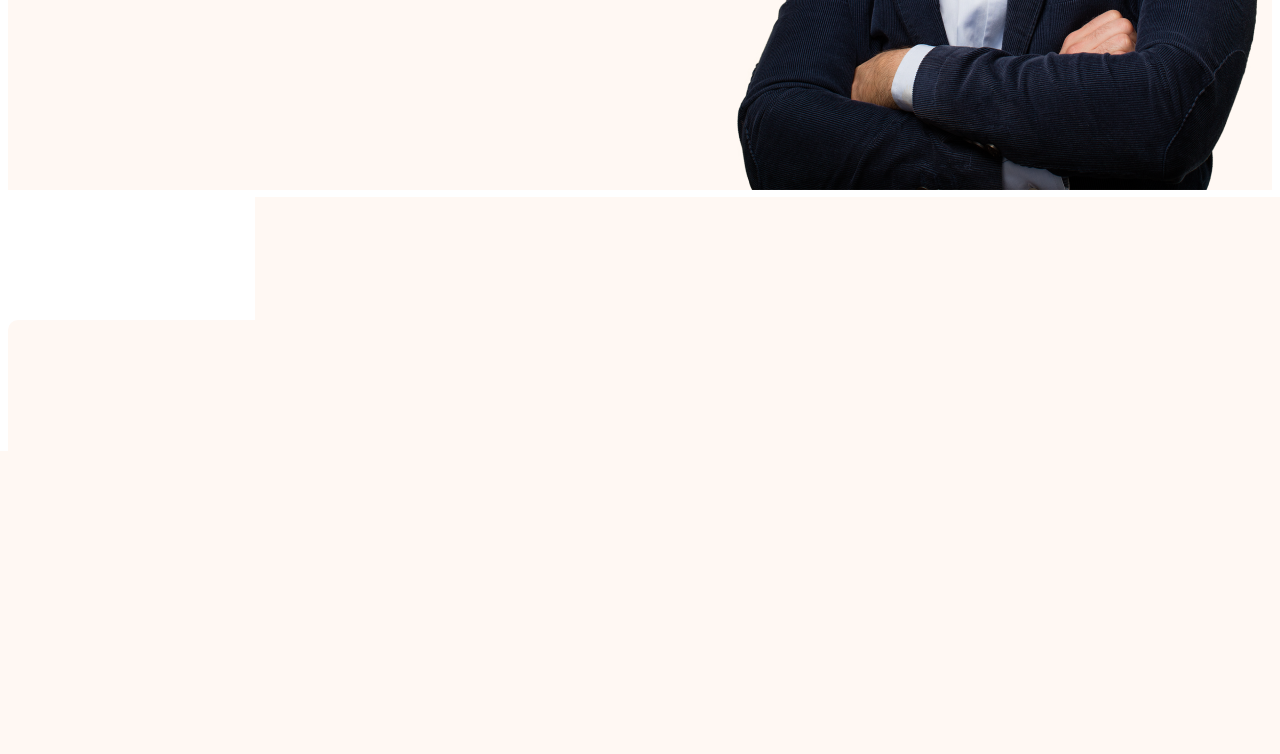
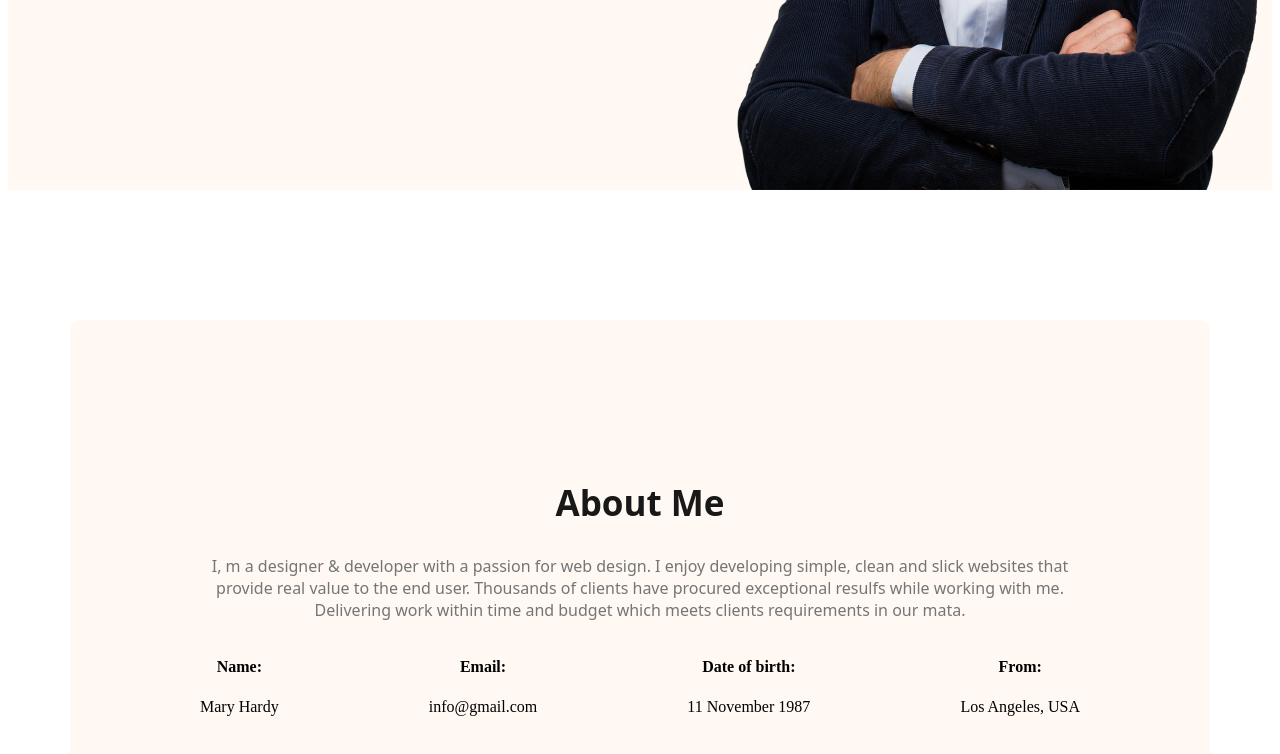
Before and after one commit to Fahadbinhai/webdevlop, a plain HTML site: page index.html in a window 1280 px wide. Shown: the part 820-1574 px from the top of the page. Drawn offline with Linux system fonts and the light colour scheme.

Commit message:
added about section

```diff
--- a/index.html
+++ b/index.html
@@ -44,6 +44,29 @@
         <h2 class="title-class">About Me</h2>
         <p class="text">I, m a designer & developer with a passion for web design. I enjoy developing simple, clean and slick websites that provide real value to the end user. Thousands of clients have procured exceptional resulfs while working with me. Delivering work within time and budget which meets clients requirements in our mata.</p>
 
+        <div class="about-info-container">
+            <div>
+                <h4 class="about-info-title">Name:</h4>
+            <p class="about-info-descriptaion">Mary Hardy</p>
+            </div>
+
+            <div>
+                <h4 class="about-info-title">Email:</h4>
+            <p class="about-info-descriptaion">info@gmail.com</p>
+            </div>
+
+            <div>
+                <h4 class="about-info-title">Date of birth:</h4>
+            <p class="about-info-descriptaion">11 November 1987</p>
+            </div>
+
+            <div>
+                <h4 class="about-info-title">From:</h4>
+            <p class="about-info-descriptaion">Los Angeles, USA</p>
+            </div>
+
+        </div>
+
     </section>
 
     </main>
--- a/styles/styles.css
+++ b/styles/styles.css
@@ -79,3 +79,19 @@ picture{
     font size: 18px;
     font-family: system-ui, -apple-system, BlinkMacSystemFont, 'Segoe UI', Roboto, Oxygen, Ubuntu, Cantarell, 'Open Sans', 'Helvetica Neue', sans-serif;
 }
+
+main{
+    max-width: 1140px;
+    margin: auto;
+}
+.about-info-container{
+    display: flex;
+    justify-content: space-between;
+}
+.about-info-title{
+    text-align: center;
+}
+.about-info-descriptaion{
+    text-align: center;
+
+}
```
